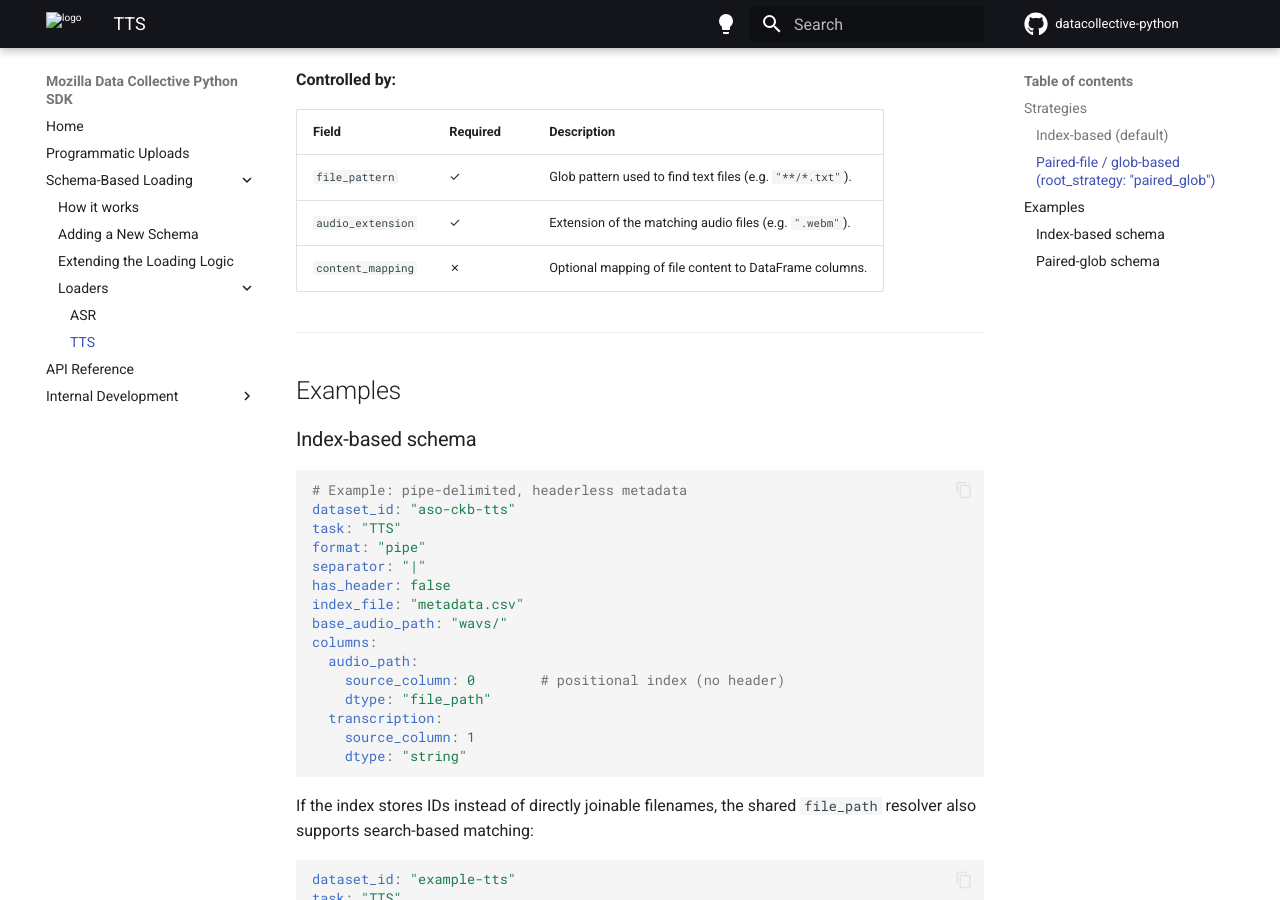
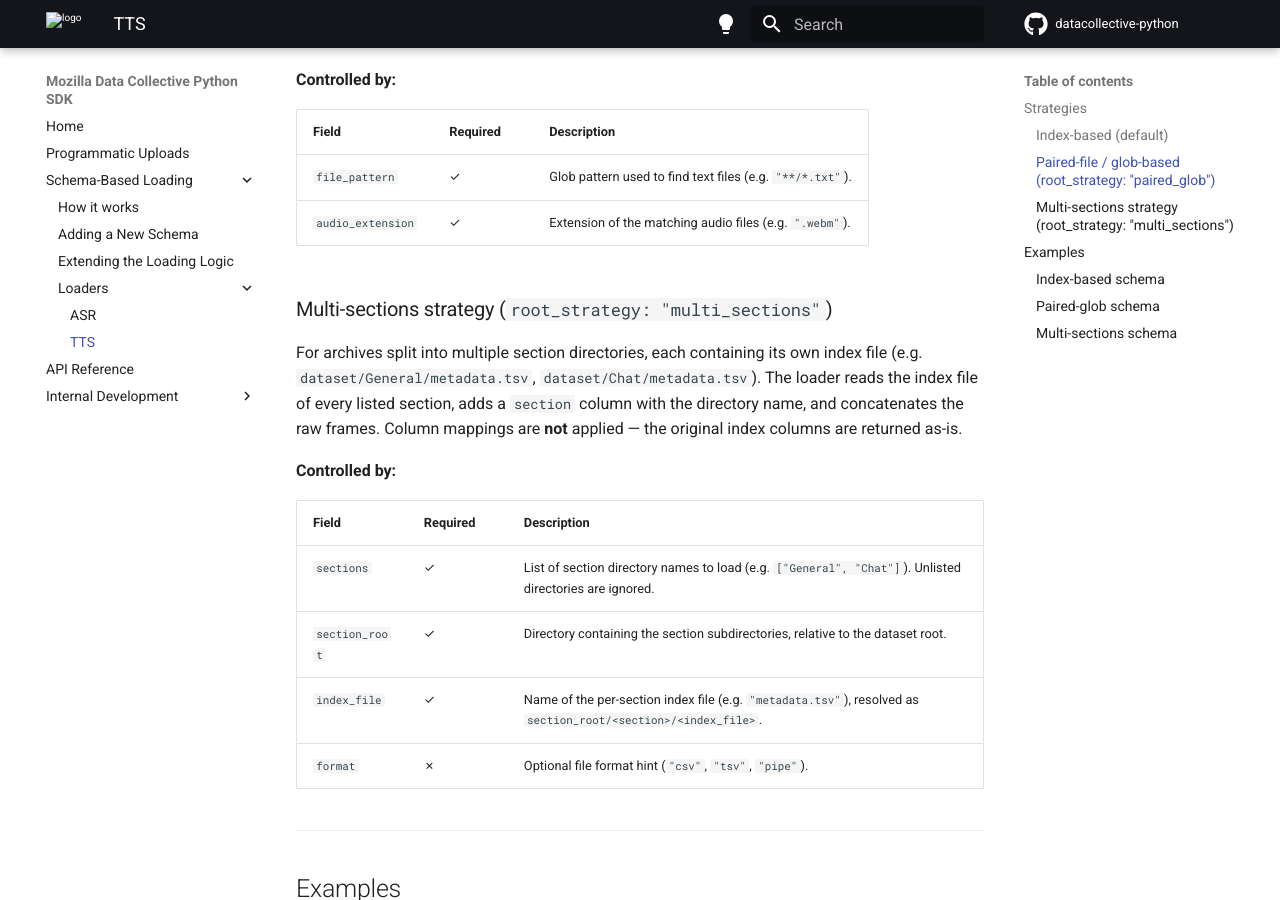
Before and after one commit to Mozilla-Data-Collective/datacollective-python, an MkDocs documentation site: the page built from docs/loaders/tts.md, in a window 1280 px wide and 900 px high, scrolled down 1038 px. Built offline with MkDocs 1.6.1 and Material for MkDocs 9.7.7, drawn with Linux system fonts in a browser that asks for light colours; comment, search, counter and statistics services are not loaded; some of the changed text lies outside the part shown.

Commit message:
Add references of multi-section loading strategy to docs

````diff
--- a/docs/loaders/tts.md
+++ b/docs/loaders/tts.md
@@ -32,7 +32,23 @@ Each audio file has a matching `.txt` file with the same stem. The loader recurs
 |---|---|---|
 | `file_pattern` | ✓ | Glob pattern used to find text files (e.g. `"**/*.txt"`). |
 | `audio_extension` | ✓ | Extension of the matching audio files (e.g. `".webm"`). |
-| `content_mapping` | ✗ | Optional mapping of file content to DataFrame columns. |
+
+### Multi-sections strategy (`root_strategy: "multi_sections"`)
+
+For archives split into multiple section directories, each containing its own
+index file (e.g. `dataset/General/metadata.tsv`, `dataset/Chat/metadata.tsv`).
+The loader reads the index file of every listed section, adds a `section`
+column with the directory name, and concatenates the raw frames. Column
+mappings are **not** applied — the original index columns are returned as-is.
+
+**Controlled by:**
+
+| Field | Required | Description |
+|---|---|---|
+| `sections` | ✓ | List of section directory names to load (e.g. `["General", "Chat"]`). Unlisted directories are ignored. |
+| `section_root` | ✓ | Directory containing the section subdirectories, relative to the dataset root. |
+| `index_file` | ✓ | Name of the per-section index file (e.g. `"metadata.tsv"`), resolved as `section_root/<section>/<index_file>`. |
+| `format` | ✗ | Optional file format hint (`"csv"`, `"tsv"`, `"pipe"`). |
 
 ---
 
@@ -112,3 +128,22 @@ root_strategy: "paired_glob"
 file_pattern: "**/*.txt"
 audio_extension: ".webm"
 ```
+
+### Multi-sections schema
+
+For a layout like `dataset/General/metadata.tsv`, `dataset/Chat/metadata.tsv`:
+
+```yaml
+dataset_id: "example-tts-sections"
+task: "TTS"
+root_strategy: "multi_sections"
+section_root: "dataset"
+sections:
+  - "General"
+  - "Chat"
+index_file: "metadata.tsv"
+format: "tsv"
+```
+
+The resulting DataFrame contains the raw index columns plus a `section`
+column (`General` / `Chat`).
````
Also changed, not shown: other parts of docs/loaders/tts.md (+1 -1 lines), docs/add_new_schema.md (+3 -2 lines), docs/extend_schema_loading_logic.md (+6 -5 lines), docs/schema_documentation.md (+18 -3 lines).
